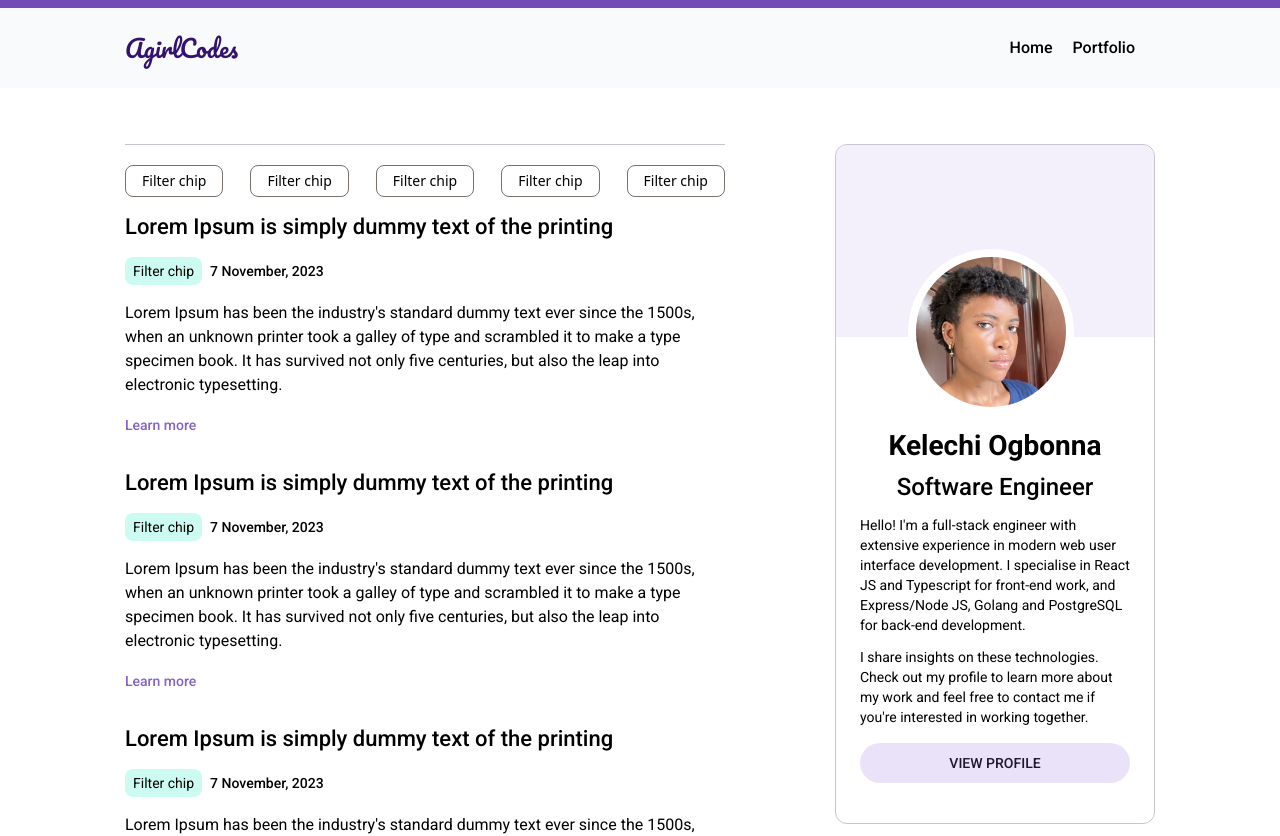
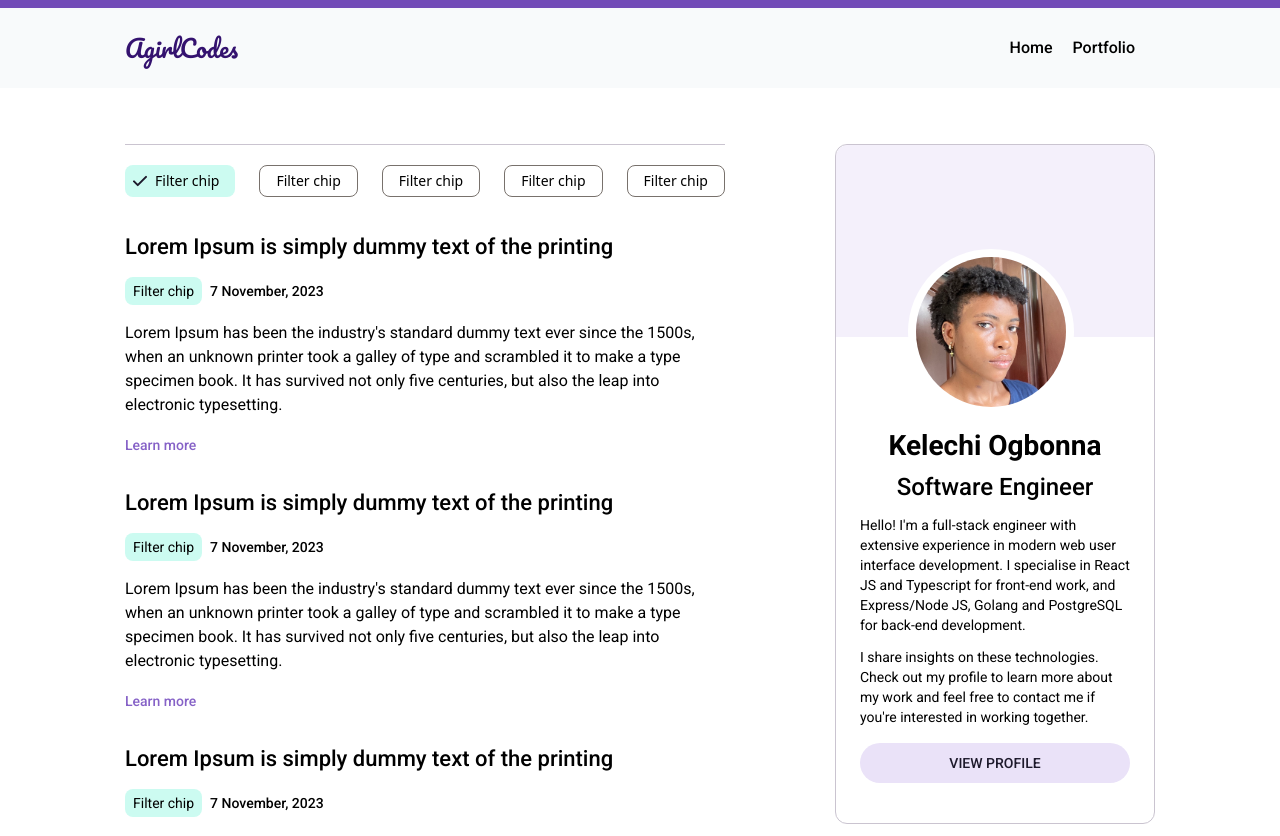
Before and after one commit to Kellswork/agirlcodes.dev, a Next.js app: page / in a window 1280 px wide. Shown: the top 836 px of the page. Built offline with nearby package versions, Linux system fonts and the light colour scheme.

Commit message:
this is all for the homepage styling for now.

```diff
--- a/components/footer.tsx
+++ b/components/footer.tsx
@@ -39,7 +39,7 @@ const Footer = () => (
             more sent to your inbox. I&apos;ll send you an email once a month,
             no spam.
           </p>
-          <form className="flex items-center h-14 pr-0.5 border border-[#79747E] rounded">
+          <form className="flex transition ease-out delay-75 focus-within:border-2 focus-within:border-purple-7 items-center h-14 pr-0.5 border border-[#79747E] rounded">
             <input
               type="text"
               placeholder="Your Email Address"
--- a/components/mainContent.tsx
+++ b/components/mainContent.tsx
@@ -2,7 +2,7 @@ import React from "react";
 import BaseLayout from "./baseLayout";
 import Divider from "./molecules/divider";
 import { BlogPostlistCard, ProfileCard, ProfileCardMobile } from "./molecules/cards";
-import { FilterChipUnselected } from "./molecules/button";
+import { FilterChipSelected, FilterChipUnselected } from "./molecules/button";
 
 const MainContent = () => {
   return (
@@ -10,8 +10,8 @@ const MainContent = () => {
       <div className="main-content flex mt-14 mb-8 justify-between md:flex-col-reverse sm:flex-col-reverse">
         <div className="blog-post-list-section">
           <Divider />
-          <div className="codelang-filter-chip flex justify-between w-9/10 mt-5 md:my-5 md:w-[90%] sm:flex-wrap">
-            <FilterChipUnselected />
+          <div className="codelang-filter-chip flex justify-between w-9/10 my-5 md:w-[90%] sm:flex-wrap">
+            <FilterChipSelected />
             <FilterChipUnselected />
             <FilterChipUnselected />
             <FilterChipUnselected />
--- a/components/molecules/button.tsx
+++ b/components/molecules/button.tsx
@@ -31,7 +31,8 @@ interface ButtonProps{
   activeColor: string;
 }
 export const Button = ({width, height, textColor, borderRadius, text, bgColor, activeColor}: ButtonProps) => (
-  <button className={` ${width || '' } ${borderRadius || ''} inline-flex text-sm items-center ${height || 'h-10'} font-medium ${bgColor} px-5 py-2.5 justify-center ${textColor}  hover:shadow hover:opacity-80 transition ease-in-out active:${activeColor}`}   >
+  <button className={` ${width || '' } ${borderRadius || ''} inline-flex text-sm items-center ${height || 'h-10'} font-medium ${bgColor} px-5 py-2.5 justify-center ${textColor}  hover:shadow hover:opacity-80 active:${activeColor} transition ease-in-out `}   >
     {text}
   </button>
 );
+// TODO: the active color for the newsletter button is not working
--- a/tailwind.config.js
+++ b/tailwind.config.js
@@ -40,11 +40,13 @@ module.exports = {
         'purple-7' : '#51279B',
         'purple-5': "#724BB7",
         'purple-4': '#8662C7',
+        'purple-2': '#CFBCF2',
         'purple-1': '#EAE2F8',
         'text-color': '#1D192B',
         'place-holder-color': '#49454F',
-        'neutral-100': '#f1f5f880'
-      }
+        'neutral-100': '#f1f5f880',
+        'purple-opacity-20': '#e8def833'
+      },
     },
   },
   plugins: [require("@tailwindcss/typography")],
```
